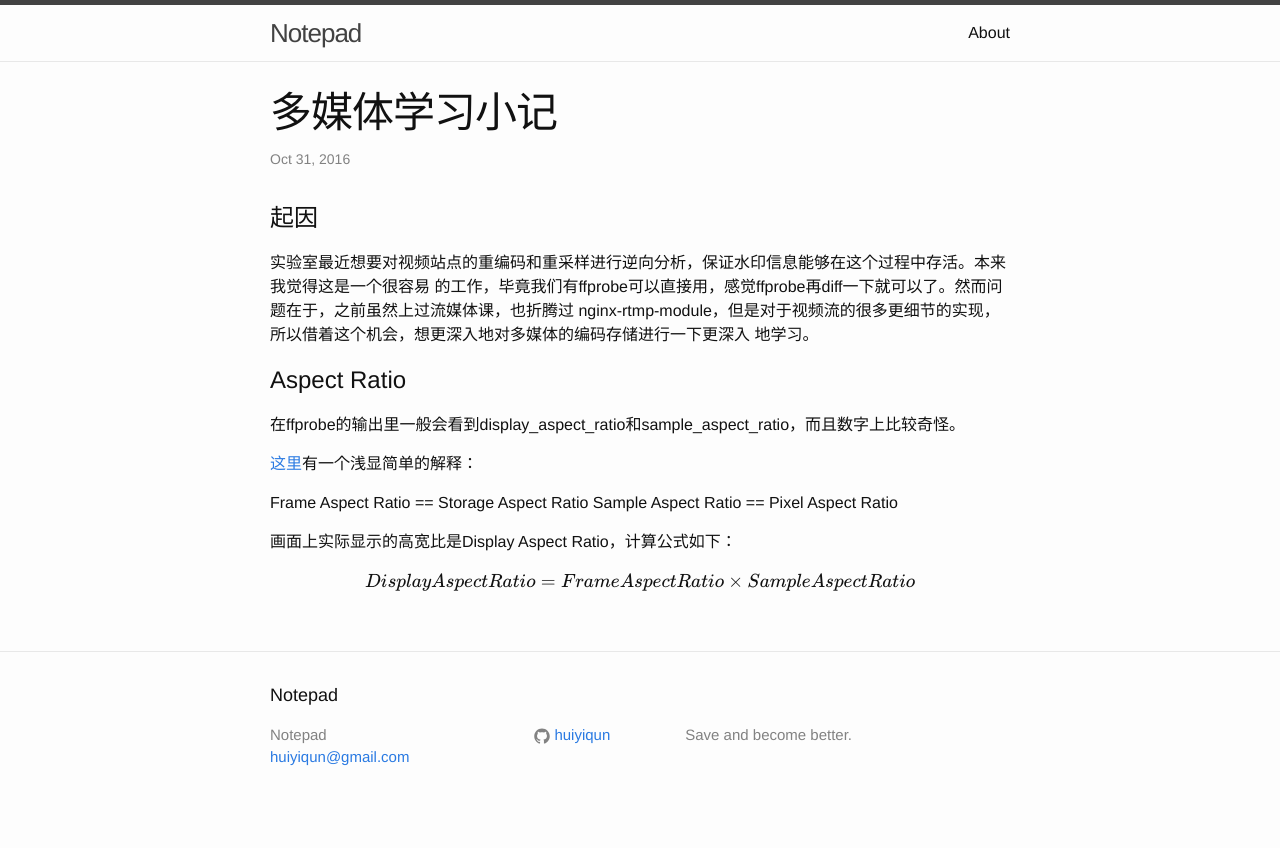
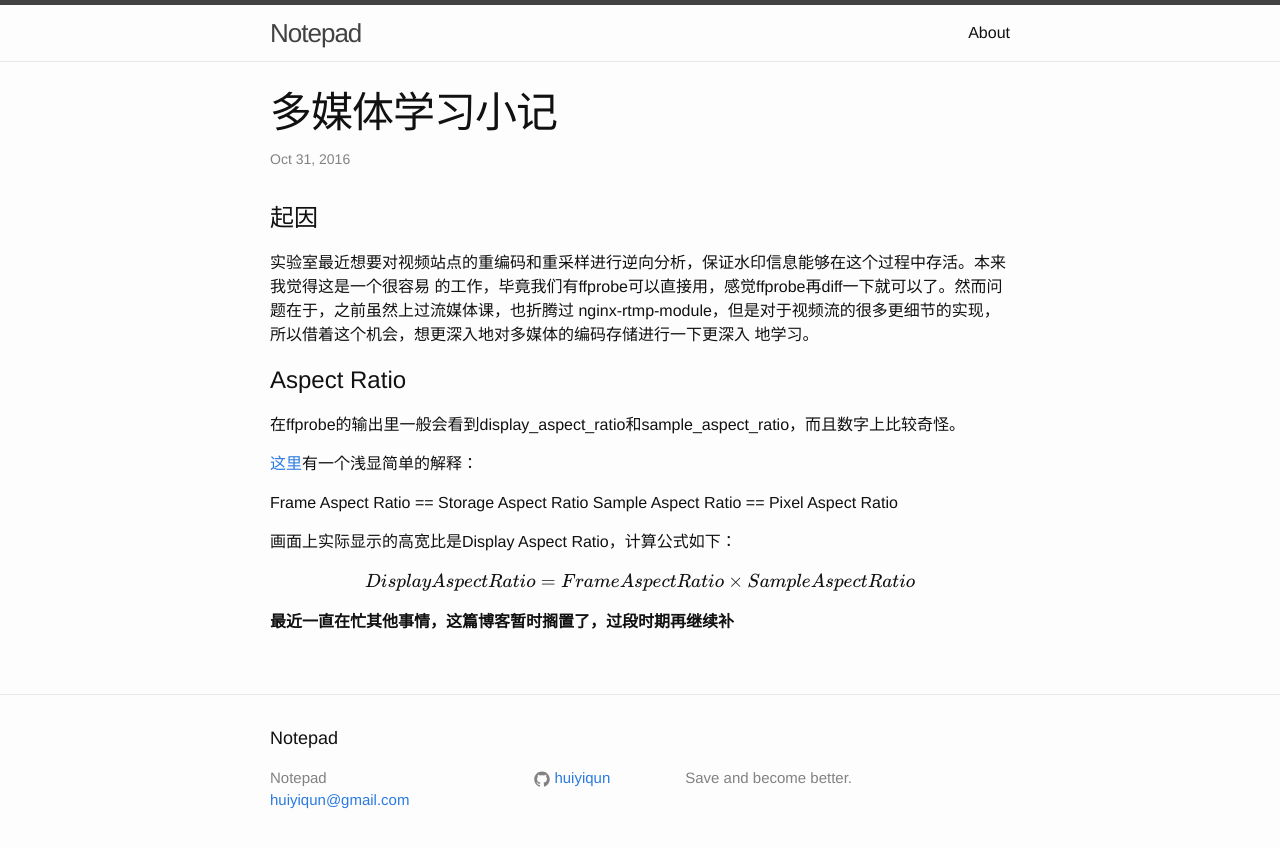
Before and after one commit to huiyiqun/blog, a Jekyll site: the page built from _posts/2016-10-31-notes-about-media-streams.markdown, in a window 1280 px wide. Shown: the top 848 px of the page. Built offline with Jekyll 4.4.1, drawn with Linux system fonts in a browser that asks for light colours; formulas are drawn with MathJax 3; comment, search, counter and statistics services are not loaded.

Commit message:
note on livestreaming: to be continue

```diff
--- a/_posts/2016-10-31-notes-about-media-streams.markdown
+++ b/_posts/2016-10-31-notes-about-media-streams.markdown
@@ -24,3 +24,5 @@ Sample Aspect Ratio == Pixel Aspect Ratio
 画面上实际显示的高宽比是Display Aspect Ratio，计算公式如下：
 
 $$ Display Aspect Ratio = Frame Aspect Ratio \times Sample Aspect Ratio $$
+
+__最近一直在忙其他事情，这篇博客暂时搁置了，过段时期再继续补__
```
